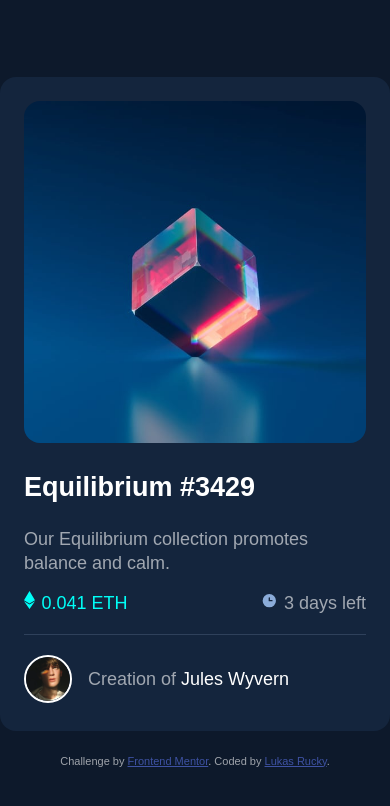
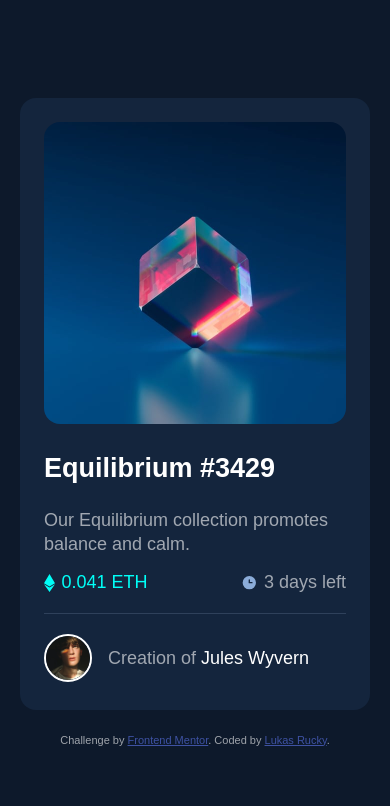
Before and after one commit to malyrudy/NFT-Preview-Card-Component, a plain HTML site: page index.html in a window 390 px wide. Drawn offline with Linux system fonts and the light colour scheme.

Commit message:
updated media query and aligned li items

```diff
--- a/styles.css
+++ b/styles.css
@@ -45,7 +45,7 @@ p {
 }
 
 .container {
-    max-width: 500px;
+    max-width: 350px;
     margin: 0 auto;
     padding: 1.5rem;
     background: var(--card-bg);
@@ -105,6 +105,12 @@ article ul {
     justify-content: space-between;
 }
 
+article ul li {
+    display: flex;
+    align-items: center;
+    justify-content: center;
+}
+
 article ul li:first-child {
     color: var(--cyan);
 }
@@ -147,3 +153,10 @@ article ul li img {
         margin-right: 20px;
     }
 }
+
+@media (max-width: 280px) {
+    article ul {
+        display: flex;
+        flex-direction: column;
+    }
+}
```
